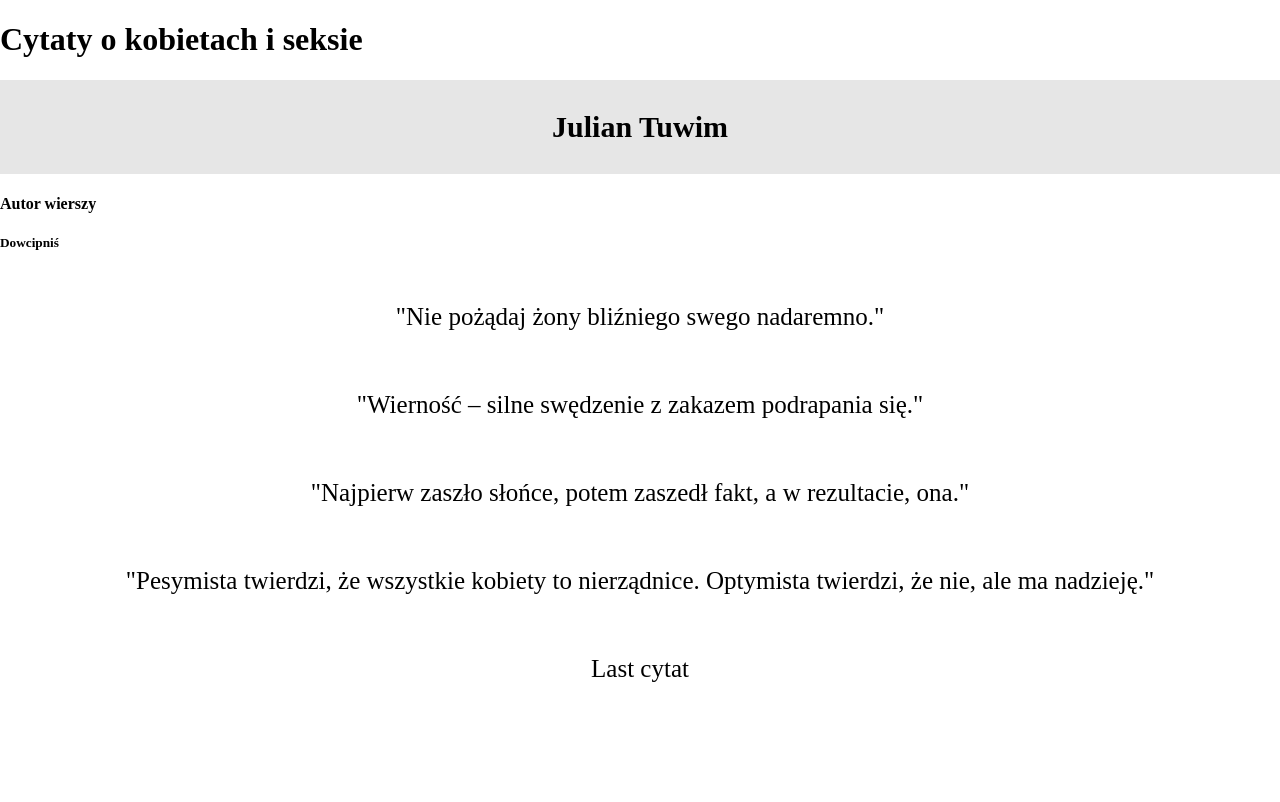
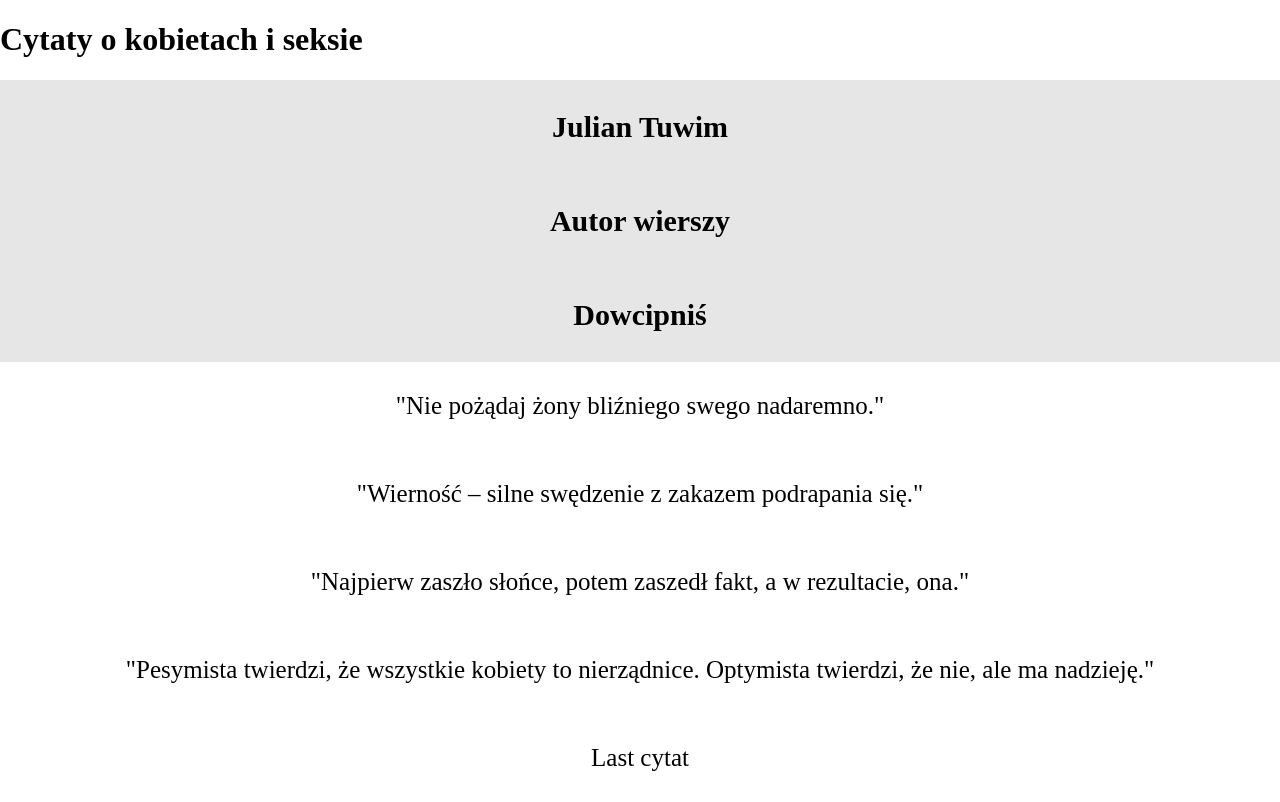
Before and after one commit to aniasadka/naukagita2, a plain HTML site: page index.html in a window 1280 px wide. Drawn offline with Linux system fonts and the light colour scheme.

Commit message:
Add styles to h4 and h5

```diff
--- a/style1.css
+++ b/style1.css
@@ -21,6 +21,21 @@
 
 }
 
+h4 {
+    font-size: 30px;
+    background: #e6e6e6;
+    padding: 30px;
+    text-align: center;
+    margin: 0 auto;
+}
+h5 {
+    font-size: 30px;
+    background: #e6e6e6;
+    padding: 30px;
+    text-align: center;
+    margin: 0 auto;
+}
+
 p {
     font-size: 25px;
     padding: 30px;
```
